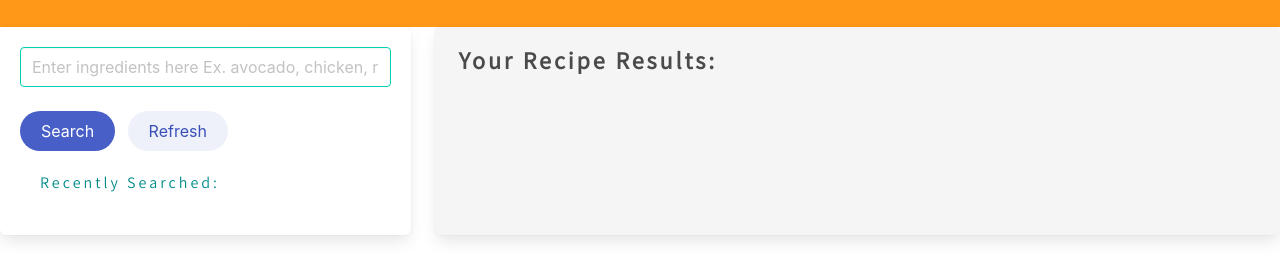
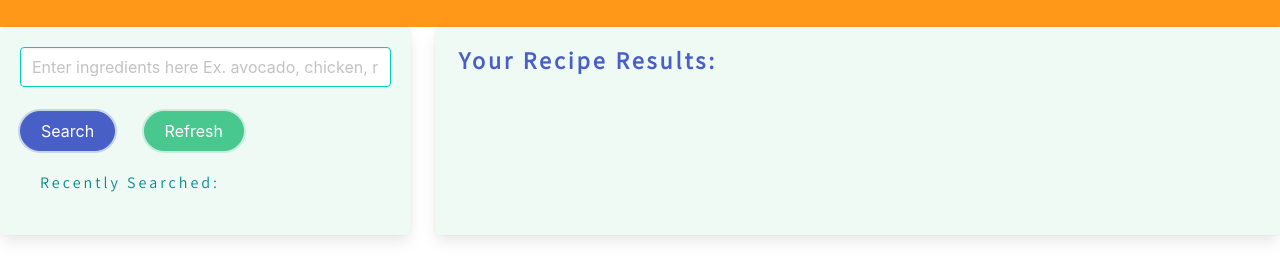
Before and after one commit to Jeanette-Ralph/Recipe-Generator, a plain HTML site: page index.html in a window 1280 px wide. Shown: the part 131-410 px from the top of the page. Drawn offline with nearby package versions, Linux system fonts and the light colour scheme; a web font is replaced by a local one.

Commit message:
finalizing colors

```diff
--- a/index.html
+++ b/index.html
@@ -22,11 +22,11 @@
         <div class="tile is-ancestor">
             <div class="ingredient-search-container tile is-4 is-vertical is-parent control">
 
-                <form class="tile is-child box" id="user-form">
+                <form class="tile is-child box has-background-success-light	" id="user-form">
                     <input class="input is-primary block" type="text" id="q"
                         placeholder="Enter ingredients here Ex. avocado, chicken, rice">
-                    <button class="button is-rounded is-link" type="submit" id="search-btn">Search</button>
-                    <button class='button is-rounded mx-2 is-link is-light' onClick="window.location.reload();"
+                    <button class="button is-rounded is-link is-primary is-outlined is-light is-focused media-left" type="submit" id="search-btn">Search</button>
+                    <button class='button is-rounded mx-2 is-link is-success is-light is-focused is-outlined media-center' onClick="window.location.reload();"
                         type="button" id="refresh-btn">Refresh</button>
                     <!-- HTML code for adding refresh button -->
                     <h3 id="ingredient-search-history">
@@ -37,8 +37,8 @@
 
             <div class="results tile is-parent column">
 
-                <article class="tile is-child notification box is-12">
-                    <h2 class="content title is-4">Your Recipe Results:</h2>
+                <article class="tile is-child notification box is-12 has-background-success-light">
+                    <h2 class="content title is-4 has-text-link">Your Recipe Results:</h2>
                     <span id="recipe-results"> </span>
                     <!-- recipes will populate here upon clicking search using javascript createElement -->
                 </article>
@@ -48,6 +48,8 @@
     </div>
     </div>
 
+
+
 </body>
 <script src="https://ajax.googleapis.com/ajax/libs/jquery/3.6.0/jquery.min.js"></script>
 <script src="assets/script.js"></script>
```
Also changed, not shown: assets/style.css (line endings or trailing spaces).
